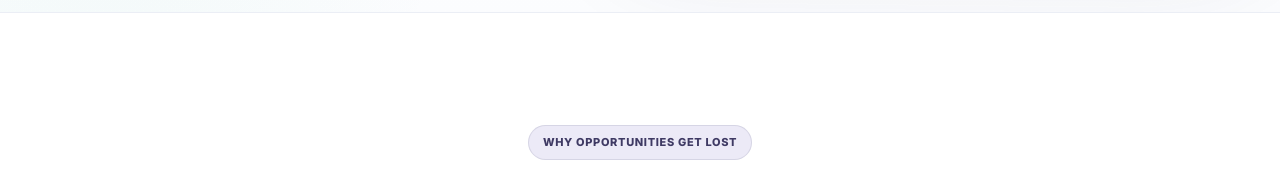
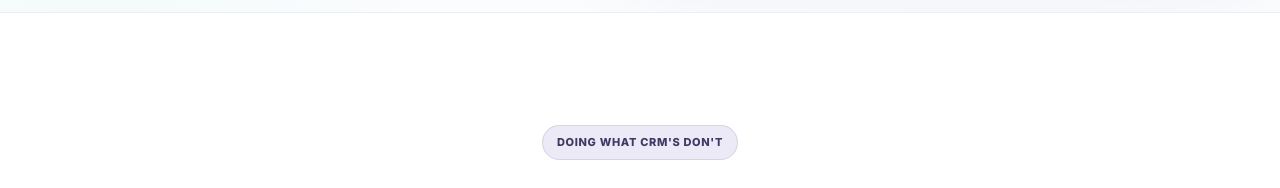
Before and after one commit to Sellaboo-dev/sellaboo-marketing, a Next.js app: page / in a window 1280 px wide. Shown: the part 1000-1188 px from the top of the page. Built offline with nearby package versions, Linux system fonts and the light colour scheme.

Commit message:
Changed text in Problem Section label.

```diff
--- a/components/sections/ProblemSection.tsx
+++ b/components/sections/ProblemSection.tsx
@@ -51,7 +51,7 @@ export function ProblemSection() {
       <Container className="lg:max-w-[1180px]">
         <div className="mx-auto max-w-[790px] text-center">
           <div className="mb-5 inline-flex items-center gap-2 rounded-full border border-[rgba(63,58,100,0.12)] bg-[var(--color-primary-light)] px-3.5 py-2 text-[11px] font-extrabold uppercase tracking-[0.06em] text-[var(--color-primary)]">
-            Why opportunities get lost
+            Doing what CRM's don't
           </div>
 
           <h2 className="font-[var(--font-heading)] text-[clamp(36px,5vw,58px)] font-extrabold leading-[1.08] tracking-[-0.045em] text-[var(--color-heading)]">
```
